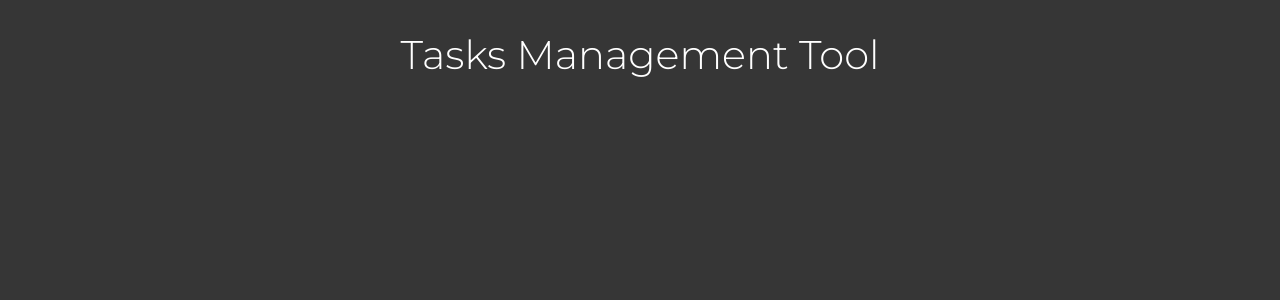
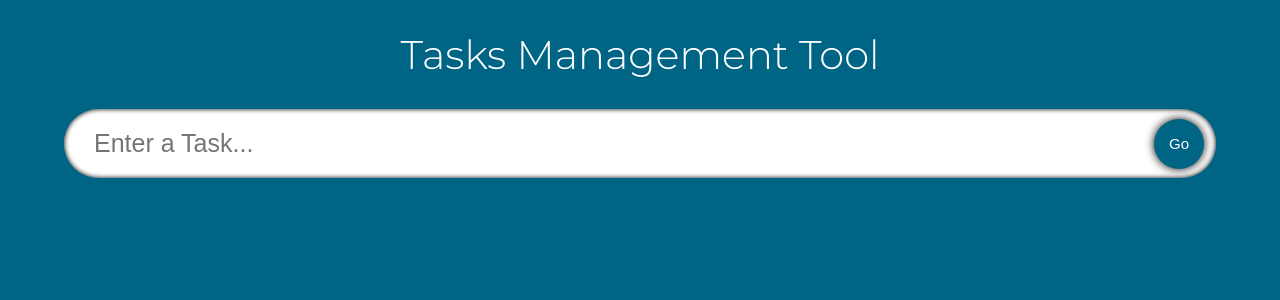
Before and after one commit to peterk6e/react-tasks-management, a React (Create React App) app: page / in a window 1280 px wide. Shown: the top 300 px of the page. Built offline with nearby package versions, Linux system fonts and the light colour scheme.

Commit message:
create InputField component

```diff
--- a/src/App.css
+++ b/src/App.css
@@ -6,7 +6,7 @@
   display: flex;
   flex-direction: column;
   align-items: center;
-  background: rgb(54, 54, 54);
+  background: rgb(0, 100, 133);
   font-family: 'Montserrat', sans-serif;
 }
 
--- a/src/App.tsx
+++ b/src/App.tsx
@@ -1,10 +1,12 @@
-import React, {FC} from 'react';
+import {FC} from 'react';
+import { InputField } from './components/InputField';
 import './App.css';
 
 const App: FC = () => {
   return (
     <div className="App">
       <span className="heading">Tasks Management Tool</span>
+      <InputField />
     </div>
   );
 }
--- /dev/null
+++ b/src/components/InputField.tsx
@@ -0,0 +1,17 @@
+import { FC } from "react";
+import "./styles.css";
+
+export const InputField: FC = () => {
+  return (
+    <form className="input">
+      <input
+        type="input"
+        placeholder="Enter a Task..."
+        className="input__box"
+      />
+      <button className="input_submit" type="submit">
+        Go
+      </button>
+    </form>
+  );
+};
--- /dev/null
+++ b/src/components/styles.css
@@ -0,0 +1,49 @@
+:root {
+    --main-color: rgb(0, 100, 133);
+}
+
+.input {
+  display: flex;
+  width: 90%;
+  position: relative;
+  align-items: center;
+}
+
+.input__box {
+  width: 100%;
+  border-radius: 50px;
+  padding: 20px 30px;
+  font-size: 25px;
+  border: none;
+  transition: 0.2s;
+  box-shadow: inset 0 0 5px black;
+}
+
+.input__box:focus {
+    box-shadow: 0 0 10px 1000px rgba(0, 0, 0, 0.2);
+    outline: none;
+}
+
+.input_submit {
+    position: absolute;
+    width: 50px;
+    height: 50px;
+    margin: 12px;
+    border-radius: 50px;
+    right: 0px;
+    border: none;
+    font-size: 15px;
+    background: var(--main-color);
+    color: white;
+    transition: 0.2s all;
+    box-shadow: 0 0 10px black;
+}
+
+.input_submit:hover {
+    background: rgb(0, 132, 176);
+}
+
+.input_submit:active {
+    transform: scale(0.8);
+    box-shadow: 0 0 5px black;
+}
```
